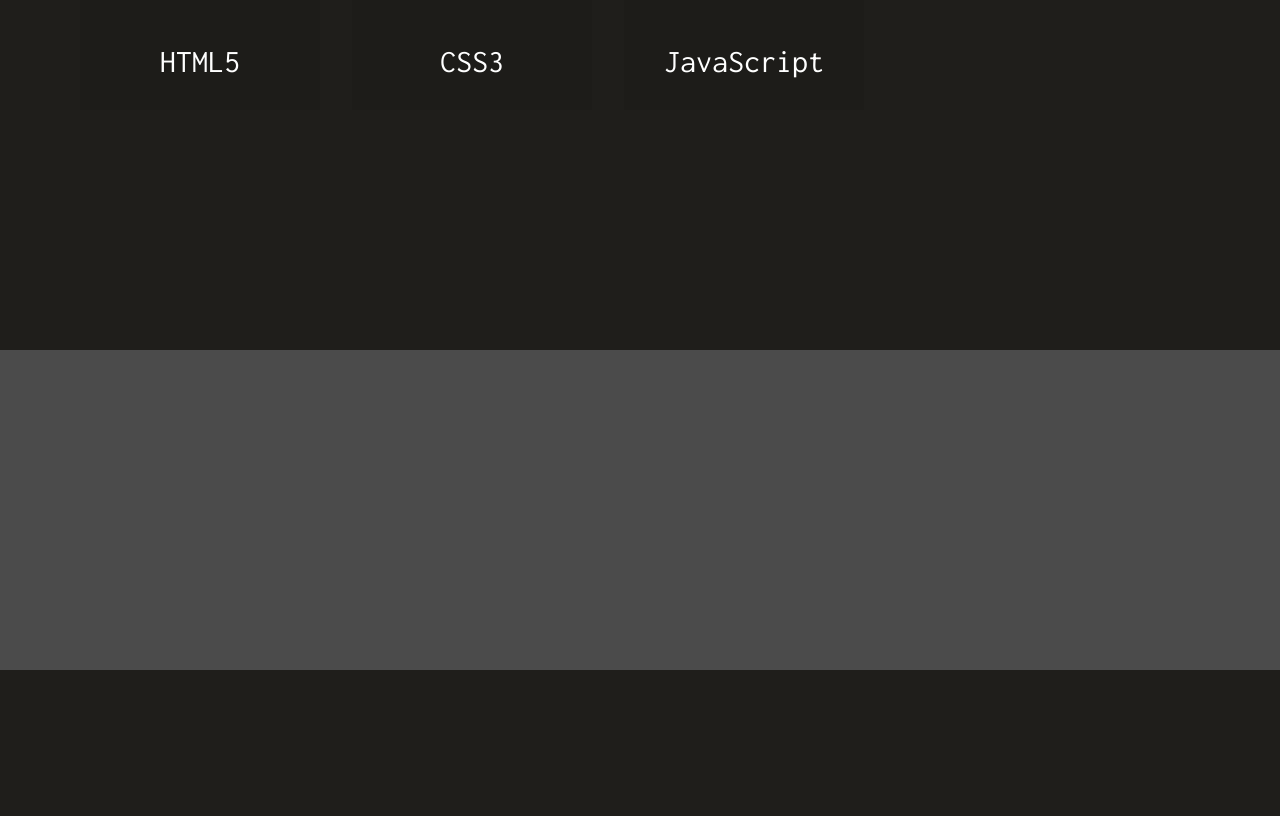
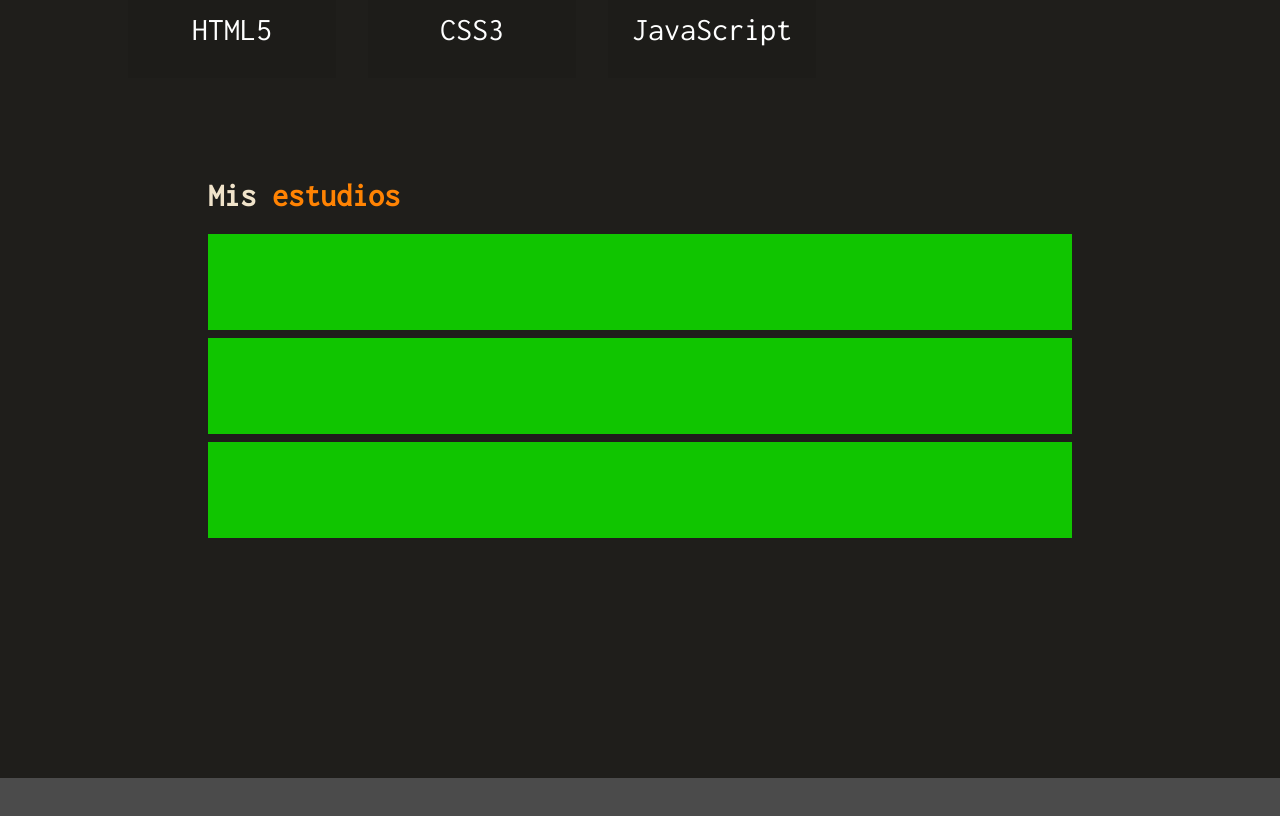
Before and after one commit to FrancoEzequielRivera/Portfolio, a plain HTML site: page index.html in a window 1280 px wide. Shown: the part 1368-2184 px from the top of the page. Before the commit the page ends 2038 px from the top, so only its background shows below. Drawn offline with Linux system fonts and the light colour scheme; files that its build step writes are made by us from their sources; files whose address does not match are found by name.

Commit message:
Prototipo de Mis estudios

```diff
--- a/css/styles.css
+++ b/css/styles.css
@@ -279,7 +279,7 @@ ul>a>li:hover{
 
 .languaje>img{
     height: auto;
-    width: 15rem;
+    width: 13rem;
 }
 
 .languaje>h3{
@@ -288,3 +288,42 @@ ul>a>li:hover{
     text-align: center;
     font-weight: 300;
 }
+
+.education{
+    margin-top: 5rem;
+}
+
+.orange{
+    color: #FF8303;
+}
+
+.education-tittle{
+    display: flex;
+    margin-left: 13rem;
+}
+
+.studies{
+    display: grid;
+    grid-template-areas: 'std1'
+                         'std2'
+                         'std3';
+    row-gap: 0.5rem;
+    margin: 0 13rem;
+}
+.study-1{
+    grid-area: std1;
+    background-color: #10c500;
+    padding: 3rem;
+}
+
+.study-2{
+    grid-area: std2;
+    background-color: #10c500;
+    padding: 3rem;
+}
+
+.study-3{
+    grid-area: std3;
+    background-color: #10c500;
+    padding: 3rem;
+}
--- a/index.html
+++ b/index.html
@@ -113,7 +113,14 @@
         </div>
 
         <div class="education">
-
+            <div class="education-tittle">
+                <h1>Mis&nbsp</h1> <h1 class="orange">estudios</h1>
+            </div>
+            <div class="studies">
+                <div class="study-1"></div>
+                <div class="study-2"></div>
+                <div class="study-3"></div>
+            </div>
         </div>
 
         <div class="ir_arriba" id="arriba">
```
